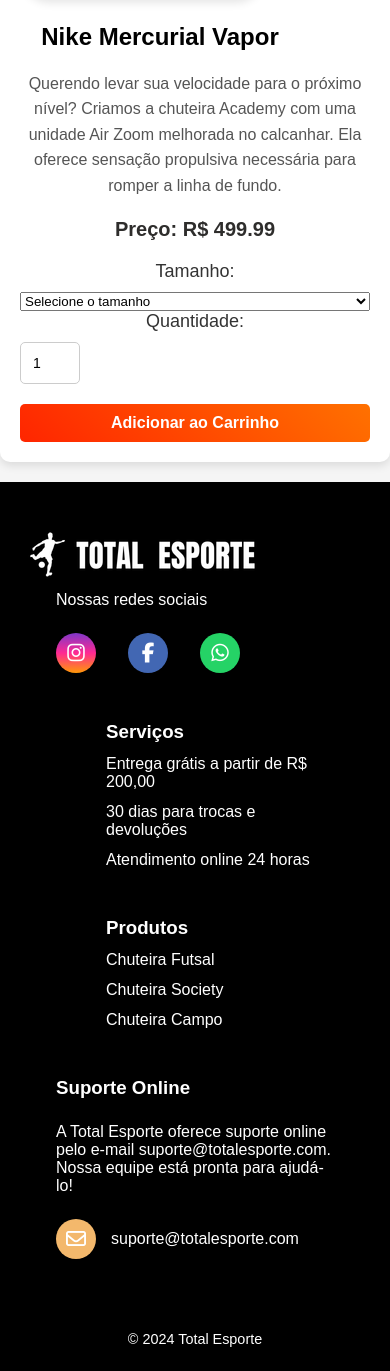
After one commit to MuriloVercosa01/pwII-projeto-total_esporte-, a PHP site: the page made by TOTAL_ESPORTES/produtoSolo.php in a window 390 px wide. The commit adds this page. Shown: the part 423-1794 px from the top of the page. Run offline with PHP 8.4, Linux system fonts and the light colour scheme; data comes from the database, SQL or seed files in the repository; some libraries are stand-ins or nearby versions.

Commit message:
versão final para apresentacao

```diff
--- a/TOTAL_ESPORTES/Estilos/produtoSolo.css
+++ b/TOTAL_ESPORTES/Estilos/produtoSolo.css
@@ -1,17 +1,22 @@
-
+/* Geral */
 * {
+   margin: 0;
    padding: 0;
-   margin: 0;
    box-sizing: border-box;
    font-family: sans-serif;
  }
 
+ body {
+   background-color: #f5f5f5;
+ }
+
+ /* Container geral do header */
  .container {
    max-width: 1080px;
+   display: flex;
    margin: auto;
-   display: flex;
    align-items: center;
-   justify-content: center;
+   justify-content: space-between; /* Mudança: Para espaçar os elementos no header */
  }
 
  header {
@@ -57,103 +140,248 @@ header {
    width: 30px;
  }
 
-.btn-menu button {
-   width: 70px;
-   height: 50px;
-   background-image: linear-gradient(45deg, #ff2500, #ff7100);
-   border: none;
-   border-radius: 8px;
-   cursor: pointer;
-   margin-right: 30px;
+ /* Responsividade */
+
+ /* Para telas pequenas */
+ @media (max-width: 768px) {
+   .container {
+       flex-direction: column;
+       align-items: center;
    }
 
-.btn-menu button i {
-   font-size: 20px;
-   color: white;
+   header {
+       padding-left: 20px; /* Menor espaço à esquerda em dispositivos móveis */
+       padding-right: 20px; /* Adiciona um pouco de espaço à direita */
    }
 
-.btn-menu button a {
-   font-size: 10px;
-   color: white;
-   padding-top: 10px;
-   text-decoration: none;
+   .logo {
+       width: 50%;
+       text-align: center;
+   }
+
+   .menu {
+       width: 100%;
+       text-align: center;
+       margin-top: 15px;
+   }
+
+   .menu nav a {
+       padding-right: 20px;
+       font-size: 16px;
+   }
+
+   .sessao {
+       width: 100%;
+       justify-content: center;
+       margin-top: 15px;
+   }
+
+   .sessao button {
+       width: 50px;
+       height: 40px;
+       margin-right: 15px;
+   }
+
+   .sessao button a {
+       font-size: 8px;
+   }
+
+   .sessao button i {
+     font-size: 12px;
+ }
  }
 
 
-/*estilização da página em especifico*/
-
-
-.col-2 {
-   margin-top: 50px;
-   padding: 25px;
-   display: flex;
-   align-items: flex-start;
-   justify-content: space-between;
-   margin: auto;
+ @media (max-width: 480px) {
+   .logo img {
+       width: 150px;
    }
 
-.tabela-produto {
-   width: 25%; /* A largura da tabela */
-   margin-right: -10px; /* Espaçamento entre a tabela e o conteúdo à direita */
+   .menu nav a {
+       font-size: 14px;
+       padding-right: 10px;
    }
 
-table {
-   width: 100%;
-   border-collapse: collapse;
-   margin-left: 50px;
+   .sessao button {
+       width: 45px;
+       height: 35px;
    }
 
-td {
-   text-align: center;
-   padding: 10px;
-   border: none;
-   padding-top: 65px;
-   background-color: white;
+   .sessao button a {
+       font-size: 8px;
+   }
  }
 
 
-.imgChuteira {
-   margin-left: 50px;
+
+/* Estilos para a seção principal do produto */
+
+/* Container do Produto */
+.produto {
+   display: flex;
+   justify-content: space-between;
+   align-items: center;
+   padding: 40px;
+   background-color: #ffffff;
+   box-shadow: 0 4px 8px rgba(0, 0, 0, 0.1);
+   border-radius: 10px;
+   margin: 20px auto;
+   max-width: 1200px;
 }
 
-#textos {
-   width: 70%;
-   margin-left: 15px;
+/* Título do Produto */
+.produto h1 {
+   font-size: 25px;
+   font-weight: bold;
+   color: #000000;
+   margin-bottom: 20px;
+   padding-right: 70px;
 }
 
-#Parcelas, #tamanho {
-   border-radius: 10px;
+/* Estilo para a Imagem do Produto */
+.produto-imagem {
+   flex: 1;
+   margin-right: 10px; /* Diminuindo a distância entre imagem e texto */
 }
 
-#btn-compras1, #btn-carrinho {
-   background-color: green;
-   color: white;
-   border: none;
-   border-radius: 5px;
-   font-size: 12px;
-   cursor: pointer;
-   padding: 12px;
+.produto-imagem img {
+   width: 70%;
+   height: auto;
+   border-radius: 30px;
+   box-shadow: 0 4px 8px rgba(0, 0, 0, 0.1);
 
 }
 
-#Quantidade {
-   background-color: grey;
-   color: white;
+/* Estilo para os Detalhes do Produto */
+.produto-detalhes {
+   flex: 1;
+   max-width: 500px;
+   padding-left: 10px; /* Reduzindo o padding esquerdo */
 }
 
-h3 {
-   width: 500px;
+.produto-detalhes p {
+   font-size: 18px;
+   color: #555;
+   line-height: 1.6;
+   margin-bottom: 20px;
+
 }
 
-#desc_breve {
-   height: 180px;
+.produto-detalhes h4 {
+   font-size: 24px;
+   font-weight: bold;
+   color: #2e2d2c;
+   margin-bottom: 20px;
 }
 
-/* Ajustes de layout */
-main {
+/* Estilo do Formulário */
+.produto-detalhes form {
    display: flex;
-   background-color: white;
+   flex-direction: column;
 }
+
+/* Campo Quantidade */
+.produto-detalhes label {
+   font-size: 18px;
+   margin-bottom: 10px;
+   color: #333;
+}
+
+.produto-detalhes input[type="number"] {
+   padding: 12px;
+   font-size: 16px;
+   border: 1px solid #ccc;
+   border-radius: 5px;
+   margin-bottom: 20px;
+   width: 80px;
+   transition: border-color 0.3s;
+}
+
+.produto-detalhes input[type="number"]:focus {
+   border-color: #e74c3c;
+   outline: none;
+}
+
+/* Botão de Adicionar ao Carrinho */
+.produto-detalhes button {
+   padding: 12px;
+   font-size: 18px;
+   color: #fff;
+   background-color: #e74c3c; background-image: linear-gradient(45deg, #ff2500, #ff7100 );
+   border: none;
+   border-radius: 5px;
+   cursor: pointer;
+   transition: background-color 0.3s ease;
+   font-weight: bold;
+}
+
+.produto-detalhes button:hover {
+   background-color: #c0392b;
+}
+
+/* Estilos Responsivos */
+@media (max-width: 768px) {
+   .produto {
+       flex-direction: column;
+       align-items: center;
+       padding: 20px;
+   }
+
+   .produto-imagem {
+       margin-right: 0;
+       margin-bottom: 20px;
+   }
+
+   .produto-detalhes {
+       padding-left: 0;
+       text-align: center;
+   }
+
+   .produto h1 {
+       font-size: 28px;
+   }
+
+   .produto-detalhes h4 {
+       font-size: 22px;
+   }
+
+   .produto-detalhes input[type="number"] {
+       width: 60px;
+   }
+
+   .produto-detalhes button {
+       width: 100%;
+   }
+}
+
+@media (max-width: 480px) {
+   .produto h1 {
+       font-size: 24px;
+   }
+
+   .produto-detalhes p {
+       font-size: 16px;
+   }
+
+   .produto-detalhes h4 {
+       font-size: 20px;
+   }
+
+   .produto-detalhes input[type="number"] {
+       font-size: 14px;
+   }
+
+   .produto-detalhes button {
+       font-size: 16px;
+       padding: 10px;
+   }
+}
+
+
+
+
+
+ /* Estilos gerais */
 footer {
    width: 100%;
    color: white;
--- /dev/null
+++ b/TOTAL_ESPORTES/produtoSolo.php
@@ -0,0 +1,149 @@
+<?php
+include('Conexao/conexao.php');
+
+// Obter o ID do produto da URL
+$id = $_GET['id'];
+
+// Consulta SQL para obter as informações do produto
+$sql = 'SELECT * FROM produto WHERE produto.id_produto =' . $id . ' ;';
+$result = $conexao->query($sql);
+
+if ($result->num_rows > 0) {
+    // Exibir os detalhes do produto
+    $produto = $result->fetch_assoc();
+} else {
+    echo "Produto não encontrado.";
+    exit();
+}
+
+$conexao->close();
+?>
+
+<!DOCTYPE html>
+<html lang="pt-br">
+<head>
+    <meta charset="UTF-8">
+    <meta name="viewport" content="width=device-width, initial-scale=1.0">
+    <script src="https://kit.fontawesome.com/449a3898b7.js" crossorigin="anonymous"></script>
+    <link rel="stylesheet" href="Estilos/produtoSolo.css">
+    <script src="JS/index.js" defer></script>
+
+    <title><?php echo $produto['modelo']; ?></title>
+</head>
+<body>
+
+<header>
+    <div class="container">
+        <div class="logo"><img src="imagens/Logo.png"></div>
+        <div class="menu">
+            <nav>
+                <a href="index.html">Home</a>
+                <a href="produtos.php">Produtos</a>
+                <a href="#">Sobre</a>
+                <a href="#">Contatos</a>
+            </nav>
+        </div>
+        <div class="sessao">
+            <button><i class="fa-solid fa-right-to-bracket"></i><br> <a href="login.html">Entrar</a></button>
+            <button><i class="fa-solid fa-user-plus"></i><br> <a href="cadastro.html">Cadastre-se</a></button>
+        </div>
+        <div class="perfil">
+            <button id="botao-perfil"><i class="fa-solid fa-user-circle"></i></button>
+            <div id="menu-perfil" class="conteudo-perfil">
+                <a href="compras.html">Carrinho de Compras</a>
+                <a href="painelDeProdutos.php">Gerenciar</a>
+                <a href="#">Conta</a>
+                <a href="Sair">Sair da Conta</a>
+            </div>
+        </div>
+    </div>
+</header>
+
+<main>
+    <div class="produto">
+        <div class="produto-imagem">
+            <img src="<?php echo $produto['imagem']; ?>" alt="Produto">
+        </div>
+        <div class="produto-detalhes">
+            <h1><?php echo $produto['modelo']; ?></h1>
+            <p><?php echo $produto['desc_breve']; ?></p>
+            <h4>Preço: R$ <?php echo $produto['preco']; ?></h4>
+            <form action="adicionarAoCarrinho.php" method="post">
+                <label for="tamanho">Tamanho:</label>
+                <select name="tamanho" id="tamanho" required>
+                    <option value="">Selecione o tamanho</option>
+                    <option value="38">38</option>
+                    <option value="39">39</option>
+                    <option value="40">40</option>
+                    <option value="41">41</option>
+                    <option value="42">42</option>
+                    <option value="43">43</option>
+                </select>
+
+                <label for="quantidade">Quantidade:</label>
+                <input type="number" name="quantidade" value="1" min="1" required>
+
+                <input type="hidden" name="produto_id" value="<?php echo $produto['id_produto']; ?>">
+
+                <button type="submit">Adicionar ao Carrinho</button>
+            </form>
+        </div>
+    </div>
+</main>
+
+<footer>
+  <!-- Container principal -->
+  <div id="conteudo-rodape">
+    <!-- Contatos e redes sociais -->
+    <div id="contatos-rodape">
+      <img src="imagens/Logo.png" alt="Logo Total Esporte">
+      <p>Nossas redes sociais</p>
+      <div id="redes-sociais-rodape">
+        <a href="#" class="footer-link" id="instagram">
+          <i class="fa-brands fa-instagram"></i>
+        </a>
+        <a href="#" class="footer-link" id="facebook">
+          <i class="fa-brands fa-facebook-f"></i>
+        </a>
+        <a href="#" class="footer-link" id="whatsapp">
+          <i class="fa-brands fa-whatsapp"></i>
+        </a>
+      </div>
+    </div>
+
+    <!-- Listas de serviços e produtos -->
+    <ul class="lista-rodape">
+      <li><h3>Serviços</h3></li>
+      <li><p>Entrega grátis a partir de R$ 200,00</p></li>
+      <li><p>30 dias para trocas e devoluções</p></li>
+      <li><p>Atendimento online 24 horas</p></li>
+    </ul>
+    <ul class="lista-rodape">
+      <li><h3>Produtos</h3></li>
+      <li><p>Chuteira Futsal</p></li>
+      <li><p>Chuteira Society</p></li>
+      <li><p>Chuteira Campo</p></li>
+    </ul>
+
+    <!-- Suporte online -->
+    <div id="suporte-rodape">
+      <h3>Suporte Online</h3>
+      <p>
+        A Total Esporte oferece suporte online pelo e-mail suporte@totalesporte.com.
+        Nossa equipe está pronta para ajudá-lo!
+      </p>
+      <div id="email-suporte">
+        <a>
+          <i class="fa-regular fa-envelope"></i>
+        </a>
+        <h1>suporte@totalesporte.com</h1>
+      </div>
+    </div>
+  </div>
+
+  <!-- Direitos autorais -->
+  <div id="direitos-autorais-rodape">
+    &#169; 2024 Total Esporte
+  </div>
+</body>
+</html>
```
Also changed, not shown: other parts of TOTAL_ESPORTES/Estilos/produtoSolo.css (+81 -3 lines). Lines whose indentation alone changed are shown as unchanged.
